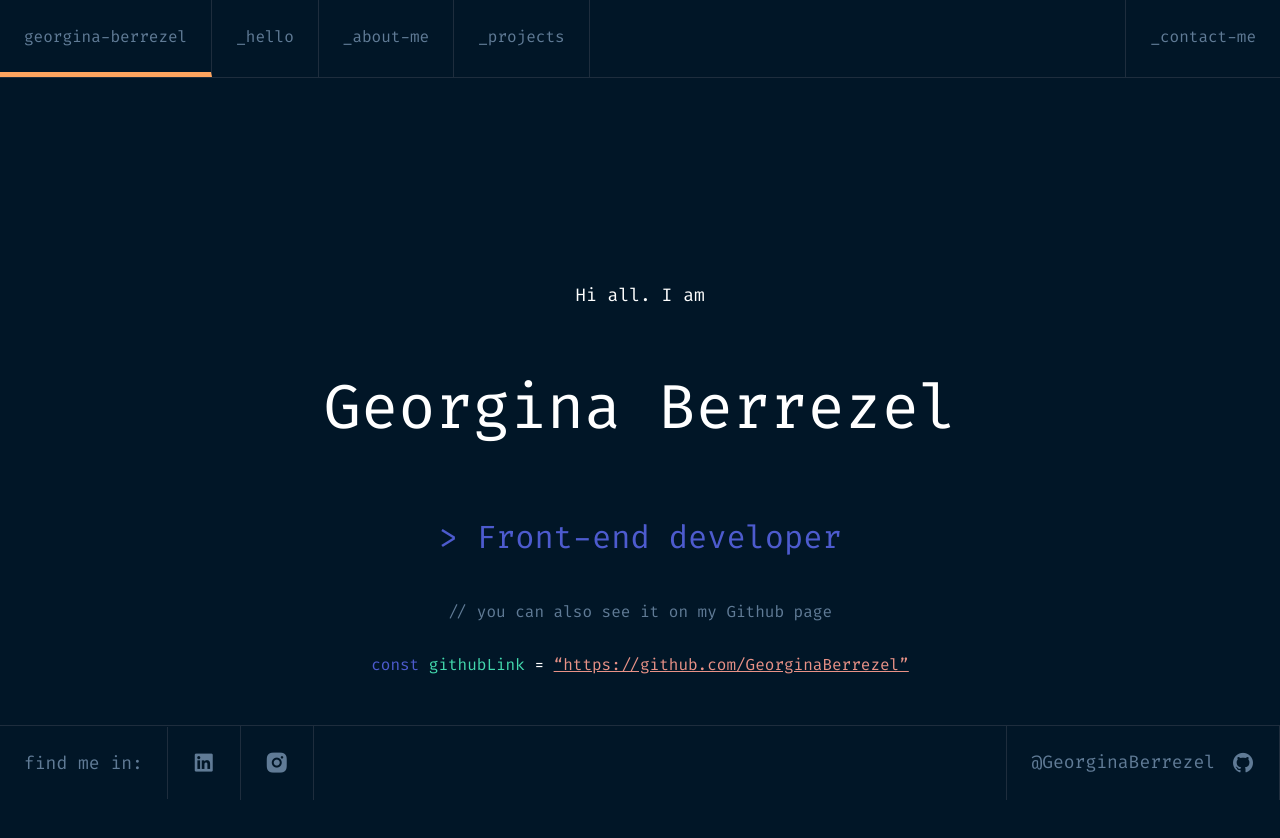
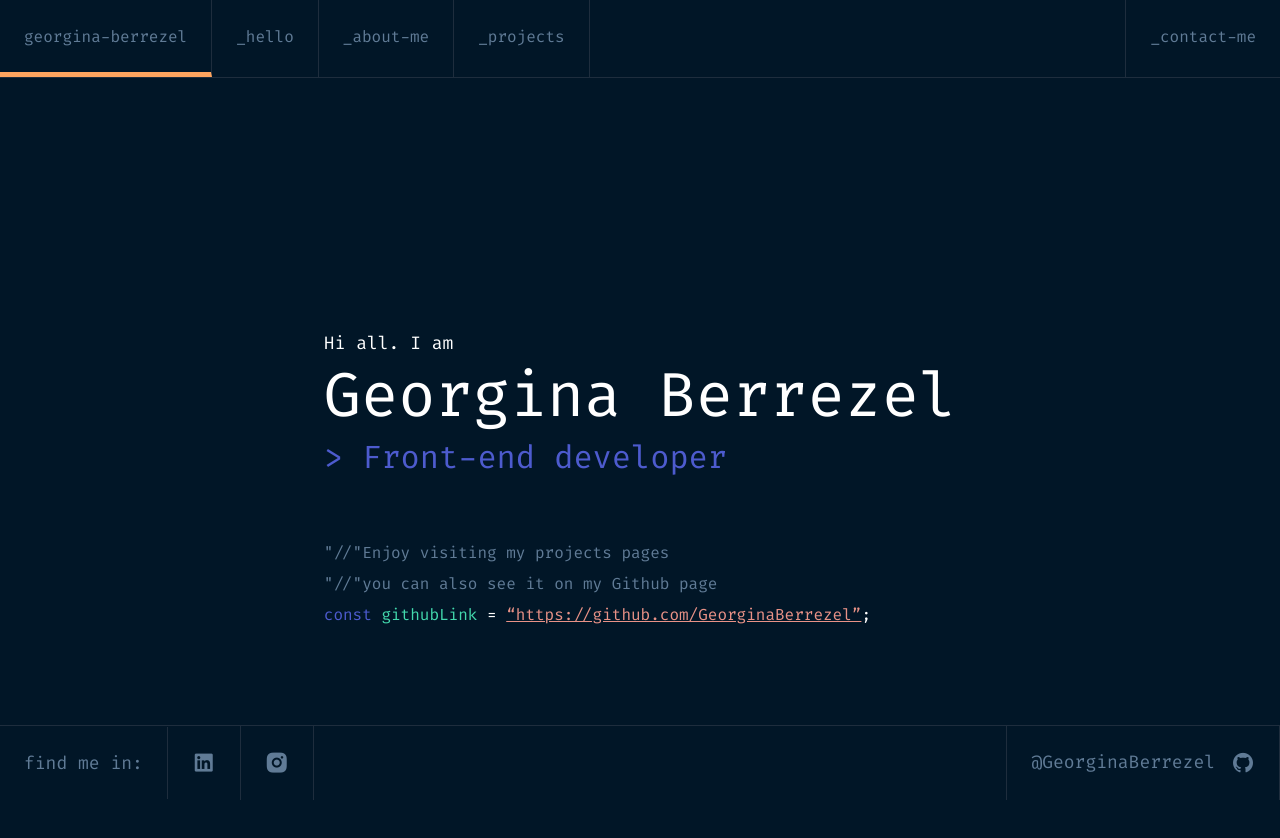
Before and after one commit to GeorginaBerrezel/georgina-berrezel-dev, a React (Create React App) app: page / in a window 1280 px wide. Shown: the top 838 px of the page. Built offline with nearby package versions, Linux system fonts and the light colour scheme.

Commit message:
Fixed home links and css

```diff
--- a/src/App.js
+++ b/src/App.js
@@ -2,7 +2,7 @@ import React from 'react';
 import { BrowserRouter as Router, Routes, Route } from 'react-router-dom';
 import Layout from './components/Layout/Layout';
 import Home from './pages/Home/Home';
-import Button from './components/Buttons/Button';
+// import Button from './components/Buttons/Button';
 import Projects from './pages/Projects/Projects';
 import About from './pages/about-me/About-me';
 
@@ -14,8 +14,9 @@ function App() {
             <div className="App">
                 <Layout>
                     <main>
-                        <Home />
                         <Routes>
+                            <Route path="/" element={<Home />} /> {/* uniquement à la racine */}
+                            <Route path="/home" element={<Home />} /> {/* Sur le logo et l'onglet hello */}
                             <Route path="/projects" element={<Projects />} />
                             <Route path="/about-me" element={<About />} />
                             {/*<Route path="/" element={<Button type="cta-default">Default button</Button>} />*/}
--- a/src/pages/Home/Home.js
+++ b/src/pages/Home/Home.js
@@ -1,17 +1,27 @@
 import React from 'react';
-import { BrowserRouter as Router, Routes, Route } from 'react-router-dom';
+// import { BrowserRouter as Router, Routes, Route } from 'react-router-dom';
 import './Home.scss';
 
-function App() {
+function Home() {
     return (
             <div className="container-home">
-                <p className="text-home">Hi all. I am</p>
-                <h1 className="title-home">Georgina Berrezel</h1>
-                <h2 className="subtitle-home">> Front-end developer</h2>
-                <p className="ghost-home">// you can also see it on my Github page</p>
-                <p className="link-home"><span className="purple">const</span> <span className="green">githubLink</span> = <a href="https://github.com/GeorginaBerrezel" className="pink">“https://github.com/GeorginaBerrezel”</a></p>
+                <div className="content-home">
+                    <div className="content-home--up">
+                        <p className="text-home">Hi all. I am</p>
+                        <h1 className="title-home">Georgina Berrezel</h1>
+                        <h2 className="subtitle-home">> Front-end developer</h2>
+                    </div>
+                    <div className="content-home--down">
+                        <p className="ghost-home">"//"Enjoy visiting my projects pages</p>
+                        <p className="ghost-home">"//"you can also see it on my Github page</p>
+                        <p className="link-home">
+                            <span className="purple">const</span> <span className="green">githubLink</span> = <a href="https://github.com/GeorginaBerrezel" className="pink" target="_blank" rel="noopener noreferrer">“https://github.com/GeorginaBerrezel”</a>;
+                        </p>
+                    </div>
+
+                </div>
             </div>
     );
 }
 
-export default App;
+export default Home;
--- a/src/pages/Home/Home.scss
+++ b/src/pages/Home/Home.scss
@@ -1,51 +1,62 @@
 @import '../../styles/variables';
-body {
-  margin: 0;
-}
+
 .container-home {
   display: flex;
-  flex-direction: column;
+  // flex-direction: column;
   justify-content: center;
   align-items: center; // Maintient le contenu centré horizontalement
   text-align: left; // Alignement du texte à gauche
   min-height: 100vh; // Cela garantit que le contenu est centré verticalement sur toute la hauteur de la fenêtre
   margin-left: auto;
   margin-right: auto;
+
+  .content-home {
+    .content-home--up {
+      margin-bottom: 4rem;
       .text-home {
         font-size: $font-size-body-text;
         color: $color-secondary-white;
+        margin: 0;
       }
 
       .title-home {
         color: $color-secondary-white;
         font-size: $font-size-headline-text;
         font-weight: unset;
+        margin: 0;
       }
 
       .subtitle-home {
         color: $color-secondary-purple;
         font-size: $font-size-subheadline-text;
         font-weight: unset;
+        margin: 0;
       }
-
+    }
+    .content-home--down {
       .ghost-home {
         color: $color-secondary-grey;
         font-size: $font-size-labels;
+        margin: 0.6rem 0;
       }
 
       .link-home {
         font-size: $font-size-labels;
         color: $color-secondary-white;
+        margin: 0;
 
         .purple {
           color: $color-secondary-purple;
         }
+
         .green {
           color: $color-accent-green;
         }
+
         .pink {
           color: $color-accent-solmon;
         }
     }
-
     }
+  }
+}
```
Lines whose indentation alone changed are shown as unchanged.
